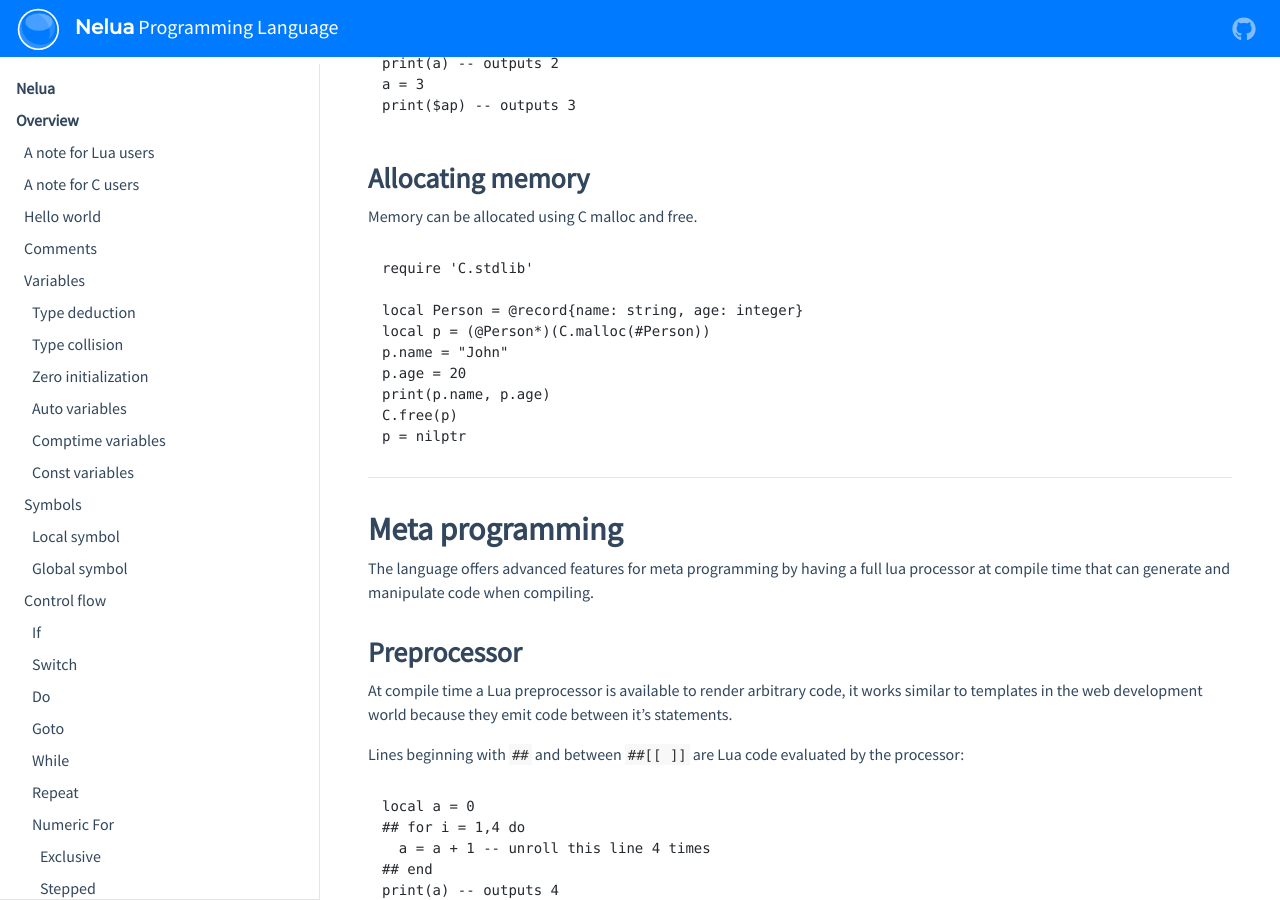
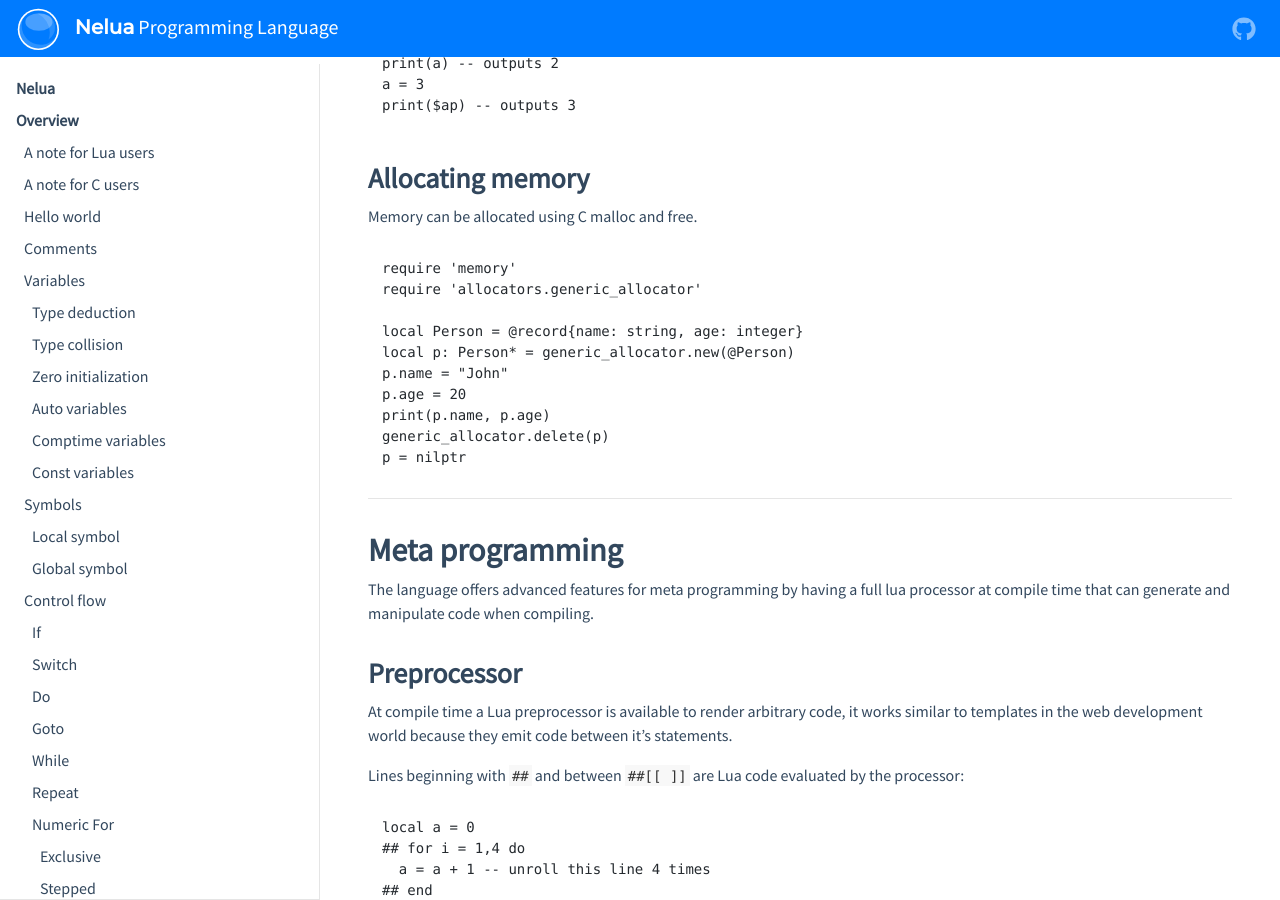
Before and after one commit to edubart/nelua-lang, a Jekyll site: the page built from docs/pages/overview.md, in a window 1280 px wide and 900 px high, scrolled down 15756 px. Built offline with Jekyll 4.4.1, drawn with Linux system fonts in a browser that asks for light colours; nearby versions of some CDN libraries.

Commit message:
Introduce allocator system

````diff
--- a/docs/pages/overview.md
+++ b/docs/pages/overview.md
@@ -790,14 +790,15 @@
 Memory can be allocated using C malloc and free.
 
 ```nelua
-require 'C.stdlib'
+require 'memory'
+require 'allocators.generic_allocator'
 
 local Person = @record{name: string, age: integer}
-local p = (@Person*)(C.malloc(#Person))
+local p: Person* = generic_allocator.new(@Person)
 p.name = "John"
 p.age = 20
 print(p.name, p.age)
-C.free(p)
+generic_allocator.delete(p)
 p = nilptr
 ```
 
````
Also changed, not shown: 10 other files.
